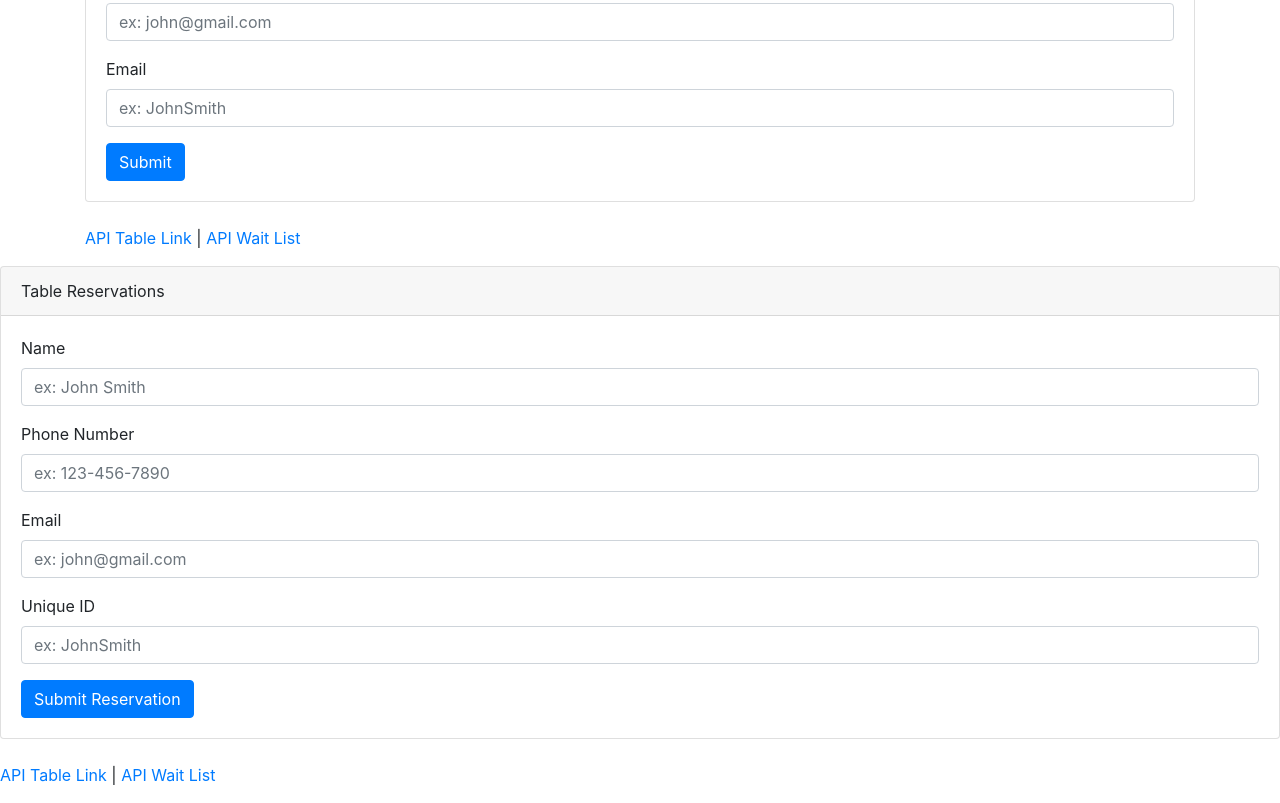
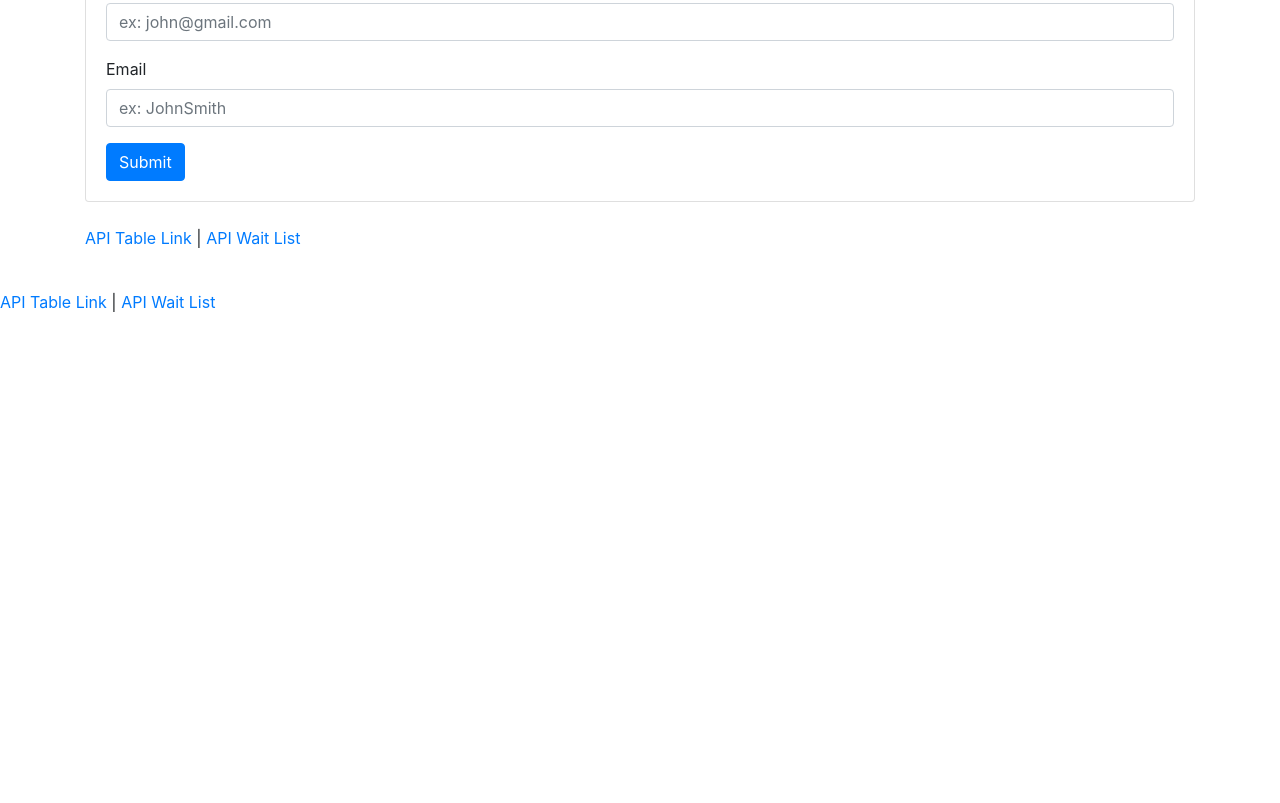
Before and after one commit to angkressin/hot-table-express-app, a website: page reservations.html in a window 1280 px wide. Shown: the part 656-1459 px from the top of the page. After the commit the page ends 986 px from the top, so only its background shows below. Drawn offline with nearby package versions, Linux system fonts and the light colour scheme.

Commit message:
fixed duplicate table

```diff
--- a/reservations.html
+++ b/reservations.html
@@ -52,37 +52,12 @@
       <p><a href="/api/tables">API Table Link</a> | <a href="/api/waitlist">API Wait List</a></p>
     </div>
   </div>
-  <div class="card">
-  <div class="card-header">
-    Table Reservations
-  </div>
-  <div class="card-body">
-    <form>
-  <div class="form-group">
-    <label for="name">Name</label>
-    <input type="text" class="form-control" id="userName" aria-describedby="name" placeholder="ex: John Smith">
-  </div>
-  <div class="form-group">
-    <label for="phone">Phone Number</label>
-    <input type="number" class="form-control" id="userPhone" aria-describedby="phone" placeholder="ex: 123-456-7890">
-  </div>
-  <div class="form-group">
-    <label for="email">Email</label>
-    <input type="email" class="form-control" id="userEmail" aria-describedby="phone" placeholder="ex: john@gmail.com">
-  </div>
-  <div class="form-group">
-    <label for="id">Unique ID</label>
-    <input type="text" class="form-control" id="userId" aria-describedby="uniqueID" placeholder="ex: JohnSmith">
-  </div>
-  <button type="submit" id="addReso" class="btn btn-primary">Submit Reservation</button>
-</form>
-  </div>
-</div>
+
 <script type="text/javascript">
   $("#addReso").on("click", function(event) {
     event.preventDefault();
     var newReservation = {
-      name: $("#serName").val().trim(),
+      name: $("#userName").val().trim(),
       phone: $("#userPhone").val().trim(),
       email: $("#userEmail").val().trim(),
       id: $("#userId").val().trim()
```
